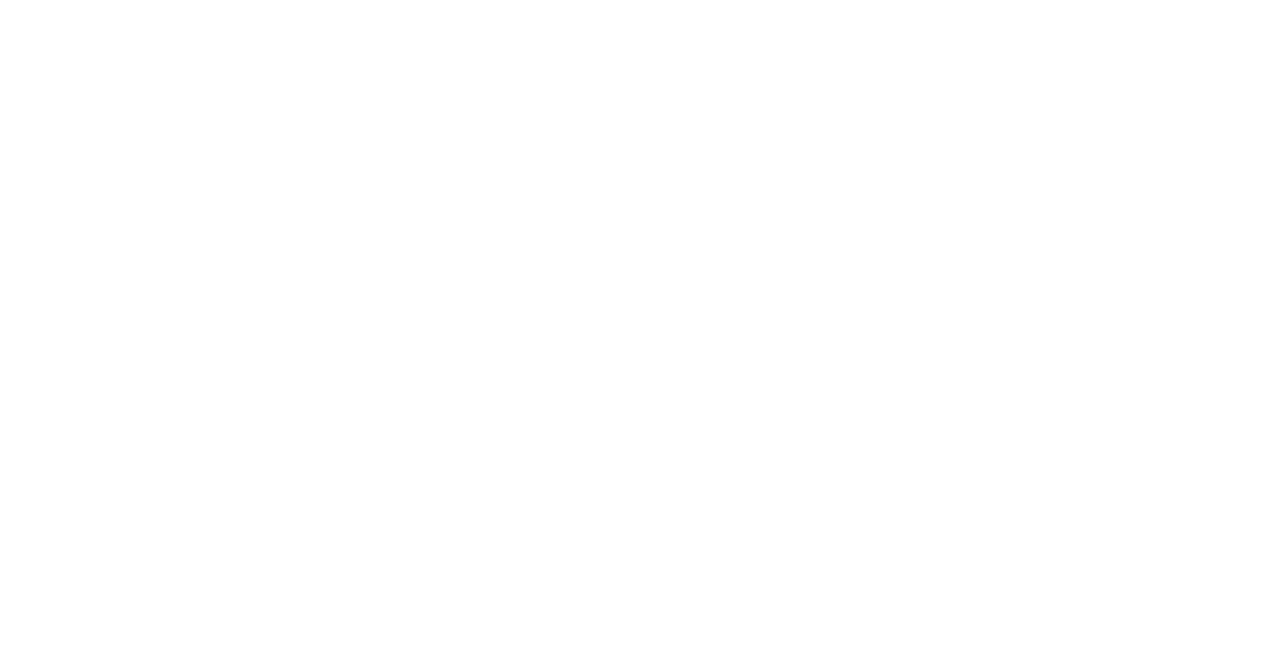
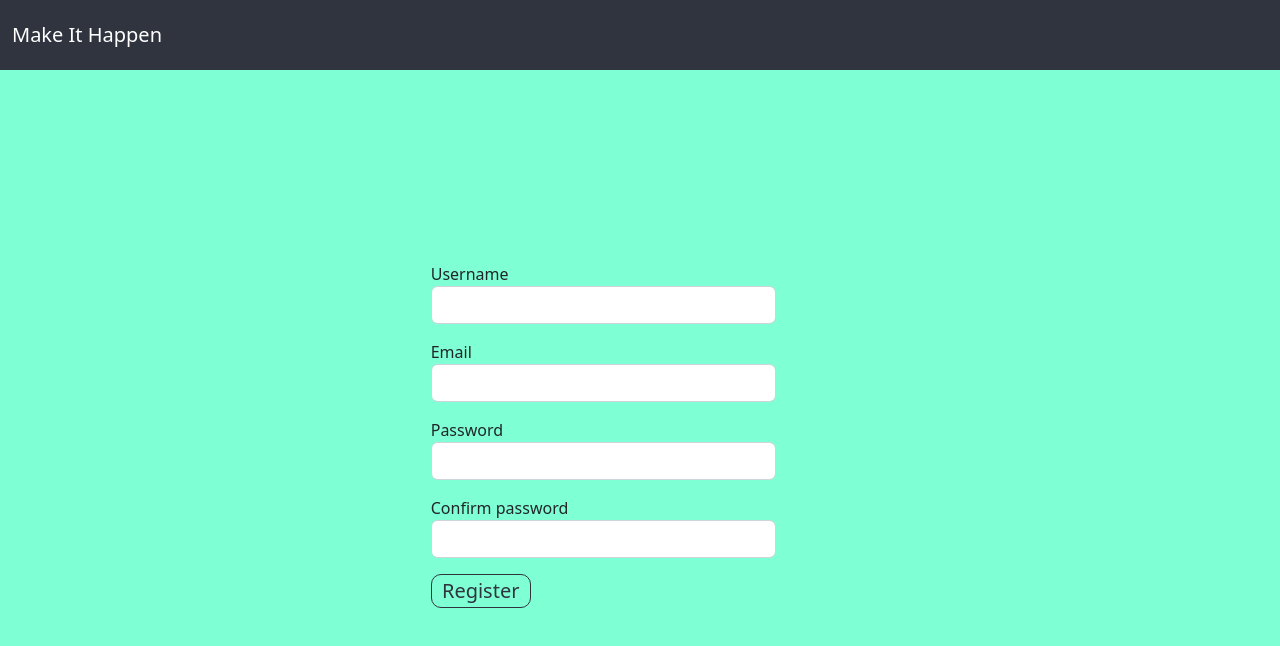
Before and after one commit to karldudley/makeithappen, a plain HTML site: page client/register.html in a window 1280 px wide. Drawn offline with nearby package versions, Linux system fonts and the light colour scheme.

Commit message:
create registration page

```diff
--- a/client/register.html
+++ b/client/register.html
@@ -6,10 +6,53 @@
     <meta name="viewport" content="width=device-width, initial-scale=1.0">
     <!-- CSS only -->
 <link href="https://cdn.jsdelivr.net/npm/bootstrap@5.2.1/dist/css/bootstrap.min.css" rel="stylesheet" integrity="sha384-iYQeCzEYFbKjA/T2uDLTpkwGzCiq6soy8tYaI1GyVh/UjpbCx/TYkiZhlZB6+fzT" crossorigin="anonymous">
-    <link rel="stylesheet" href="">
-    <title>Document</title>
+    <link rel="stylesheet" href="./static/css/register.css">
+    <title>Make It Happen</title>
 </head>
 <body>
 
+    <nav class="navbar">
+        <div class="container-fluid">
+          <span class="navbar-brand mb-0 h1">Make It Happen</span>
+        </div>
+      </nav>
+
+      <section>
+
+        <form>
+
+            <div class="row mb-3">
+                <label for="inputEmail3">Username</label>
+                <div class="col-sm-10">
+                  <input type="email" class="form-control" id="inputEmail3">
+                </div>
+              </div>
+
+            <div class="row mb-3">
+              <label for="inputEmail3">Email</label>
+              <div class="col-sm-10">
+                <input type="email" class="form-control" id="inputEmail3">
+              </div>
+            </div>
+
+            <div class="row mb-3">
+              <label for="inputPassword3">Password</label>
+              <div class="col-sm-10">
+                <input type="password" class="form-control" id="inputPassword3">
+              </div>
+            </div>
+
+            <div class="row mb-3">
+                <label for="inputPassword3">Confirm password</label>
+                <div class="col-sm-10">
+                  <input type="password" class="form-control" id="inputPassword3">
+                </div>
+              </div>
+
+            <button type="submit" class="btn-css">Register</button>
+          </form>
+
+      </section>
+
 </body>
 </html>
--- a/client/static/css/register.css
+++ b/client/static/css/register.css
@@ -0,0 +1,42 @@
+:root {
+    --gunmetal: #30343F;
+}
+
+body {
+    display: flex;
+    flex-direction: column;
+    height: 100vh;
+}
+
+section {
+    display: flex;
+    flex-direction: column;
+    align-items: center;
+    justify-content: center;
+    background-color: aquamarine;
+    flex-grow: 1;
+}
+
+.navbar {
+    height: 70px;
+    background-color: var(--gunmetal);
+}
+
+.navbar-brand {
+    color: white;
+}
+
+.btn-css {
+    width: 100px;
+    font-size: 20px;
+    border: solid 1px var(--gunmetal);
+    color: var(--gunmetal);
+    background-color: transparent;
+    border-radius: 10px 10px 10px 10px;
+}
+
+.btn-css:hover {
+    border: solid 1px var(--gunmetal);
+    background-color: var(--gunmetal);
+    color: white;
+}
```
